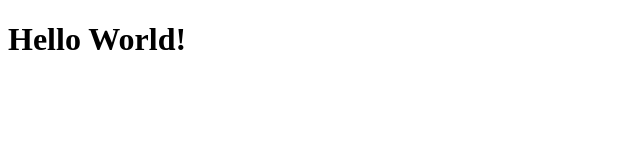
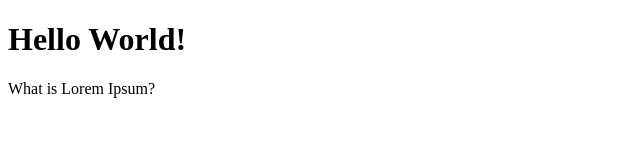
Before and after one commit to kongheng/Test-Git, a plain HTML site: page index.html in a window 1280 px wide. Shown: the whole page, without its empty margins (0-640 px from the left). Drawn offline with Linux system fonts and the light colour scheme.

Commit message:
commit two

```diff
--- a/index.html
+++ b/index.html
@@ -8,5 +8,6 @@
 </head>
 <body>
     <h1>Hello World!</h1>
+    <p>What is Lorem Ipsum?</p>
 </body>
 </html>
```
